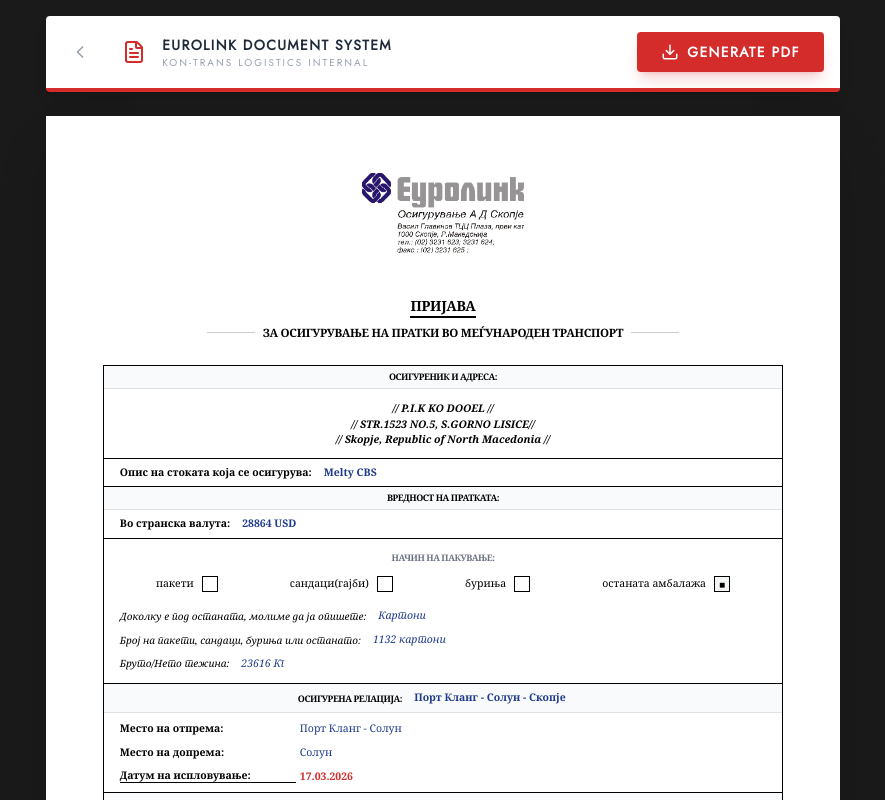
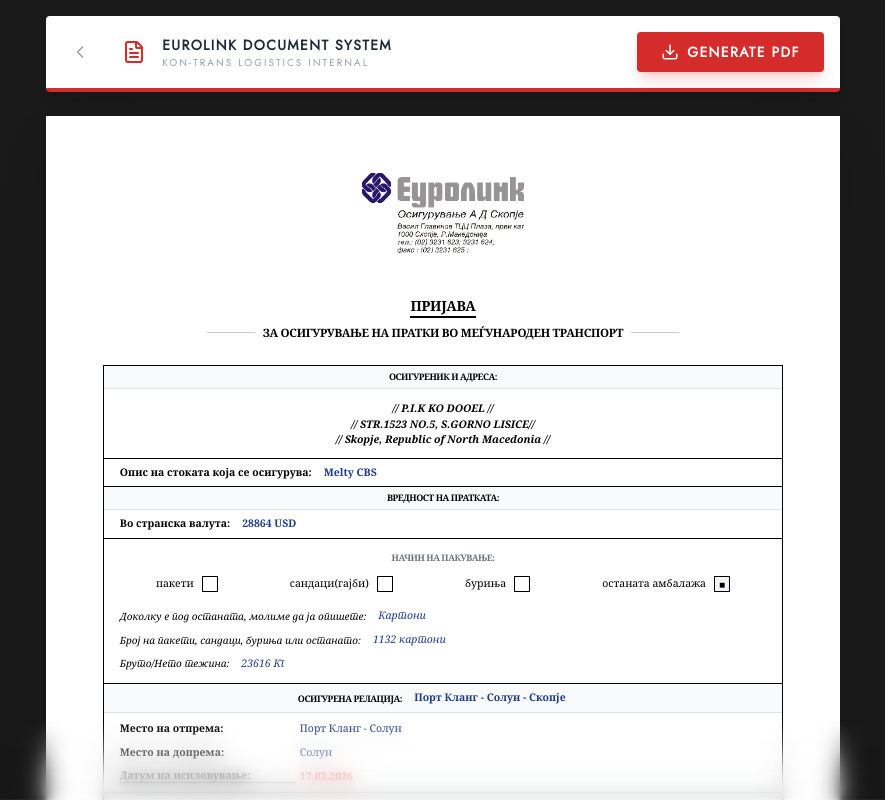
Before and after one commit to martinmilenkvski/kontrans-invoice, a Next.js app: page /dashboard/insurance in a window 1280 px wide. Shown: the top 800 px of the page, without its empty margins (197-1082 px from the left). Built offline with nearby package versions, Linux system fonts and the light colour scheme.

Commit message:
feat: add root layout with custom fonts and a cinematic gradual blur overlay component

```diff
--- a/app/layout.tsx
+++ b/app/layout.tsx
@@ -19,6 +19,7 @@
 };
 
 import SmoothScroll from "@/components/SmoothScroll";
+import { GradualBlurOverlay } from "@/components/GradualBlurOverlay";
 
 export default function RootLayout({
   children,
@@ -31,6 +32,7 @@
         className={`${jost.variable} ${spaceGrotesk.variable} antialiased bg-[#080808] text-white`}
       >
         <SmoothScroll>{children}</SmoothScroll>
+        <GradualBlurOverlay />
       </body>
     </html>
   );
--- /dev/null
+++ b/components/GradualBlurOverlay.tsx
@@ -0,0 +1,39 @@
+"use client";
+
+import React from "react";
+
+/**
+ * GradualBlurOverlay
+ *
+ * Provides a sophisticated cinematic "gradual blur" effect at the bottom of the viewport.
+ * This is achieved using multiple layered backdrops with increasing blur and mask-linear gradients.
+ * This creates a much smoother transition than a single blurred element.
+ */
+export function GradualBlurOverlay() {
+  return (
+    <div
+      className="fixed bottom-0 left-0 right-0 z-[9999] pointer-events-none select-none h-20 w-full overflow-hidden"
+      aria-hidden="true"
+    >
+      {/*
+          A condensed but powerful "Layered Blur" technique.
+          High blur intensity focused in a very narrow 20px region.
+      */}
+
+      {/* Step 1: Soft Blur */}
+      <div className="absolute inset-0 backdrop-blur-[2px]"
+           style={{ WebkitMaskImage: "linear-gradient(to top, rgba(0,0,0,1) 0%, rgba(0,0,0,0) 30%)" }} />
+
+      {/* Step 2: Medium Blur */}
+      <div className="absolute inset-0 backdrop-blur-[6px]"
+           style={{ WebkitMaskImage: "linear-gradient(to top, rgba(0,0,0,1) 0%, rgba(0,0,0,0) 65%)" }} />
+
+      {/* Step 3: Strong Condensed Blur */}
+      <div className="absolute inset-0 backdrop-blur-[12px]"
+           style={{ WebkitMaskImage: "linear-gradient(to top, rgba(0,0,0,1) 0%, rgba(0,0,0,0) 100%)" }} />
+
+      {/* Subtle edge anchor */}
+      <div className="absolute bottom-0 left-0 right-0 h-[1px] bg-white/5" />
+    </div>
+  );
+}
```
